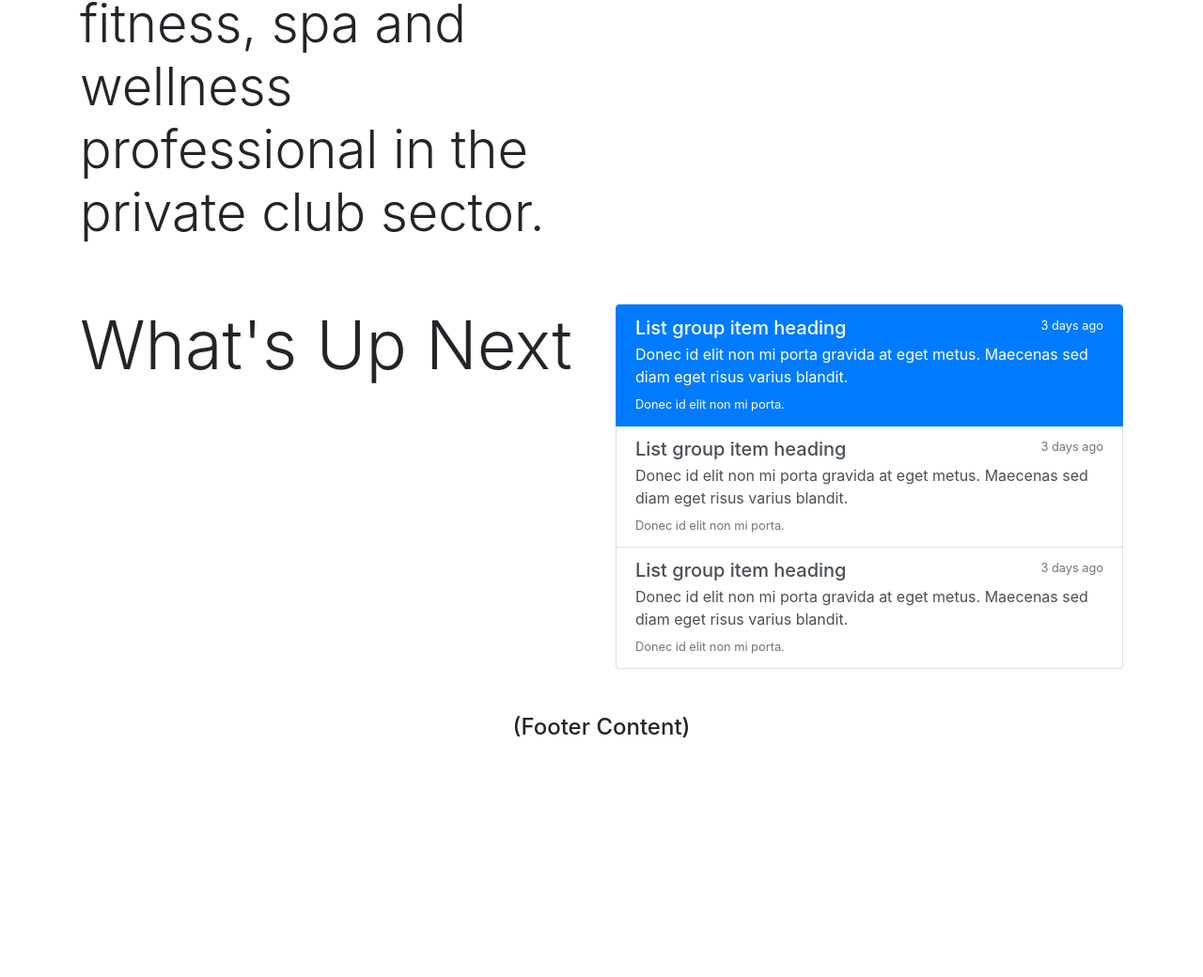
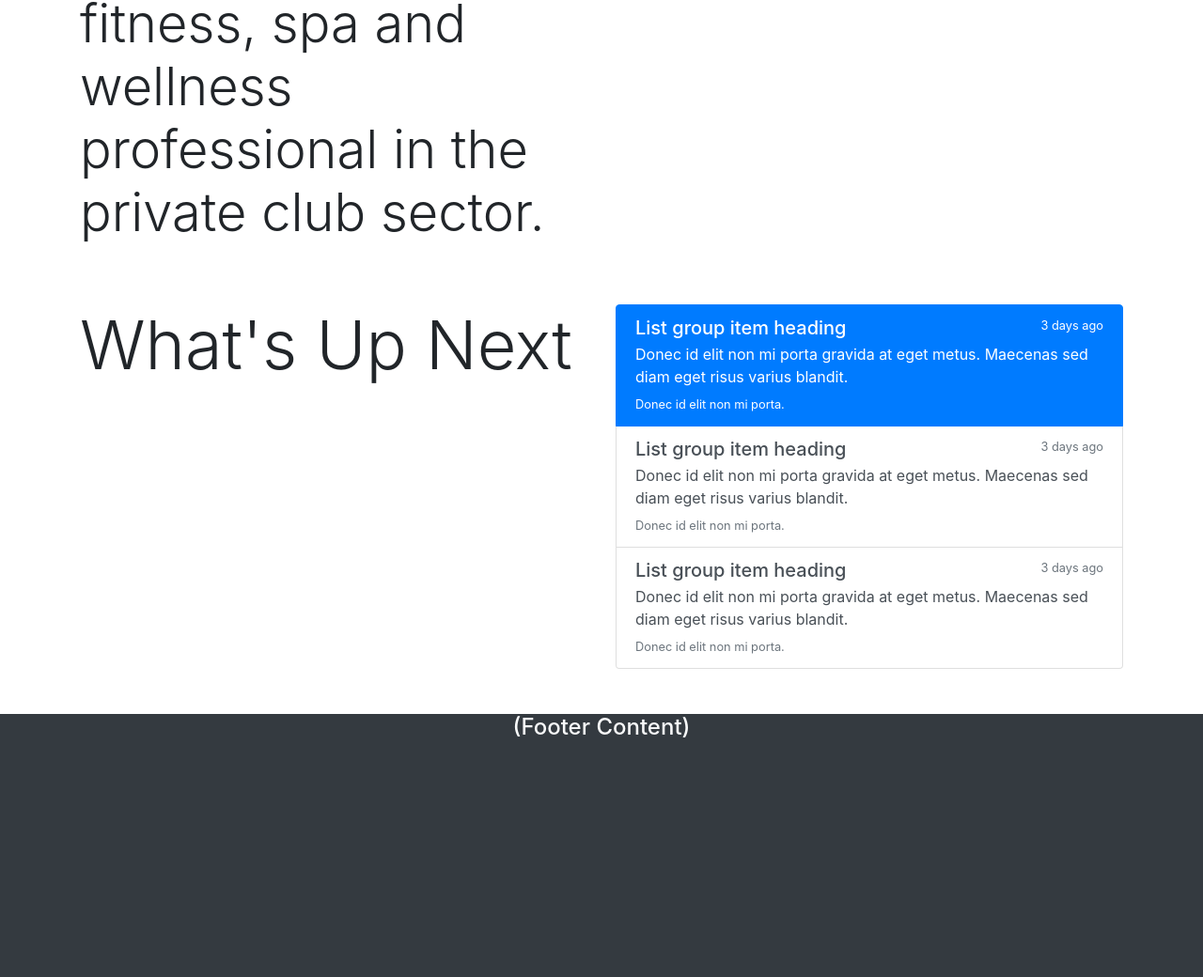
Before and after one commit to willflourance/csfa, a plain HTML site: page prototype/index.html in a window 1280 px wide. Shown: the part 1346-2386 px from the top of the page at 94% size. Before the commit the page ends 2143 px from the top, so only its background shows below. Drawn offline with nearby package versions, Linux system fonts and the light colour scheme.

Commit message:
Styled Footer
Dark background with light links

```diff
--- a/prototype/index.html
+++ b/prototype/index.html
@@ -84,17 +84,20 @@
     <p class="mb-1">Donec id elit non mi porta gravida at eget metus. Maecenas sed diam eget risus varius blandit.</p>
     <small class="text-muted">Donec id elit non mi porta.</small>
   </a>
-</div></div>
+</div>
+</div>
   </div>
 </div>
 </section>
+<footer class="bg-dark text-light footer">
   <div class="container">
+
     <div class="text-center col-lg-6 offset-lg-3">
       <h4>(Footer Content) </h4>
       <!--<p>Copyright &copy; 2015 &middot; All Rights Reserved &middot; <a href="#" >My Website</a></p>-->
     </div>
   </div>
-</div>
+  </footer>
 <!-- jQuery (necessary for Bootstrap's JavaScript plugins) -->
 <script
   src="https://code.jquery.com/jquery-3.3.1.min.js"
```
